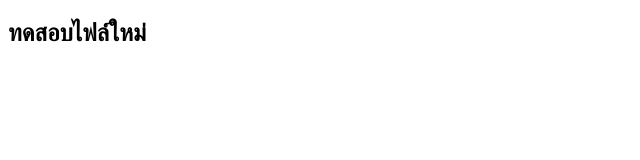
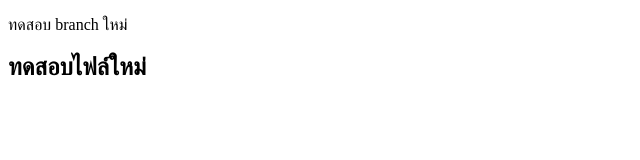
Before and after one commit to GAMLORECOMPANY/masterdev-project, a plain HTML site: page index.html in a window 1280 px wide. Shown: the whole page, without its empty margins (0-640 px from the left). Drawn offline with Linux system fonts and the light colour scheme.

Commit message:
add text p

```diff
--- a/index.html
+++ b/index.html
@@ -6,6 +6,9 @@
     <title>Document</title>
 </head>
 <body>
+    <p>
+        ทดสอบ branch ใหม่
+    </p>
     <h2>ทดสอบไฟล์ใหม่</h2>
 </body>
 </html>
```
